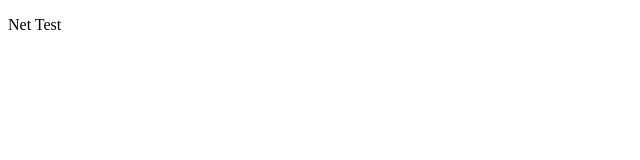
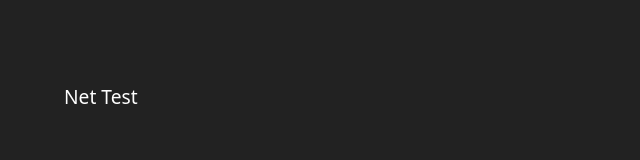
Before and after one commit to siapost/net, a plain HTML site: page index.html in a window 1280 px wide. Shown: the whole page, without its empty margins (0-640 px from the left). Drawn offline with Linux system fonts and the light colour scheme.

Commit message:
Update index.html

```diff
--- a/index.html
+++ b/index.html
@@ -5,7 +5,7 @@
   <meta charset="UTF-8">
   <meta http-equiv="X-UA-Compatible" content="IE=edge">
   <meta name="viewport" content="width=device-width, initial-scale=1.0">
-  <!-- <link rel="stylesheet" href="./assets/styles.css"> -->
+  <link rel="stylesheet" href="./styles.css">
   <title>NET TEST</title>
 </head>
 
```
